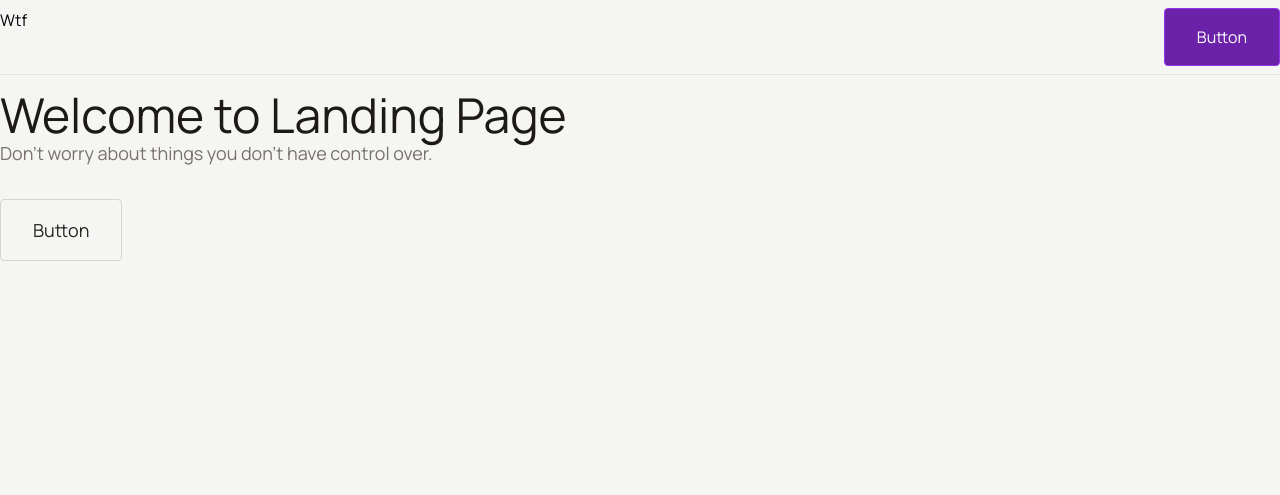
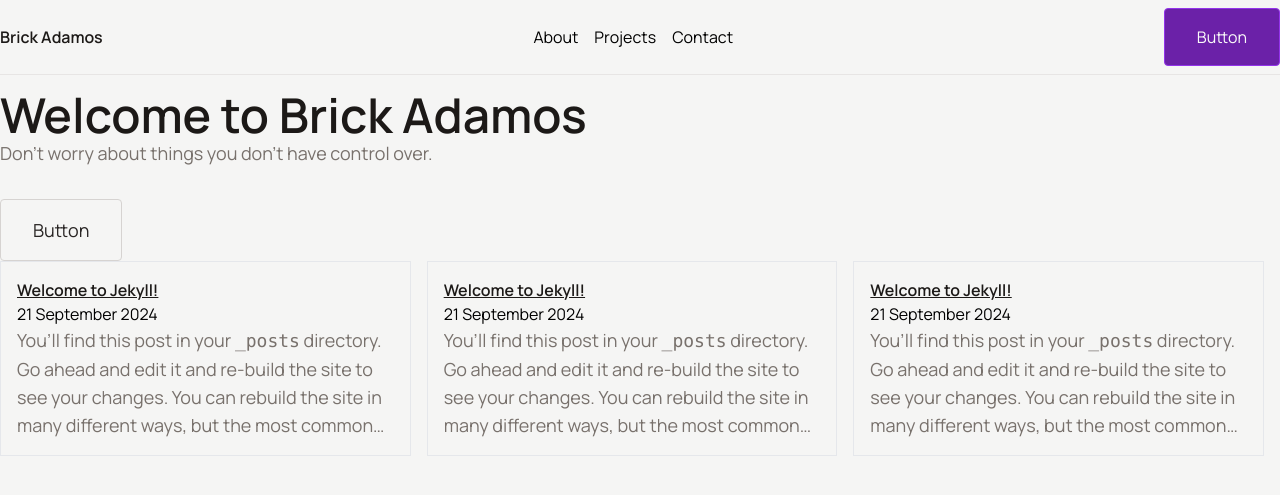
Before and after one commit to blondedbrick/jt-starter, a Jekyll site: the page built from index.markdown, in a window 1280 px wide. Shown: the top 495 px of the page. Built offline with Jekyll 4.4.1, drawn with Linux system fonts in a browser that asks for light colours.

Commit message:
cards, nav bar, moving stuff around

```diff
--- a/_config.yml
+++ b/_config.yml
@@ -18,7 +18,7 @@
 # You can create any custom variable you would like, and they will be accessible
 # in the templates via {{ site.myvariable }}.
 
-title: Wtf
+title: Brick Adamos
 email: adamosbrick@gmail.com
 description: >- # this means to ignore newlines until "baseurl:"
   Write an awesome description for your new site here. You can edit this
--- a/_layouts/default.html
+++ b/_layouts/default.html
@@ -11,13 +11,41 @@
     <body class="flex flex-col items-center">
 
 
-        <nav class="nav-bar content-width flex justify-between">
-        <span>{{ site.title }}</span>
+        <nav class="nav-bar content-width">
+        <h2>
+            {{ site.title }}
+        </h2>
+
+        <ul class="list-none flex flex-row">
+
+        <li class="mx-2 text-base"><a href="#">About</a></li>
+        <li class="mx-2 text-base"><a href="#">Projects</a></li>
+        <li class="mx-2 text-base"><a href="#">Contact</a></li>
+
+        </ul>
+
+
+
         <a href="#" class="btn btn-cta">Button</a>
         </nav>
 
         <main class="content-width my-4">
             {{ content }}
+
+            <div class="flex justify-between">
+            {% for post in site.posts %}
+            <article class="max-w-md mr-4 p-4 border">
+              <h2>
+                <a href="{{ post.url }}" class="underline">
+                  {{ post.title }}
+                </a>
+              </h2>
+              <time datetime="{{ post.date | date: "%m-%d-%Y" }}">{{ post.date | date_to_long_string }}</time>
+              <span class="line-clamp-4">{{ post.content }}</span>
+            </article>
+          {% endfor %}
+        </div>
+
         </main>
         <script src="" async defer></script>
     </body>
--- /dev/null
+++ b/_posts/2024-09-21-welcome-to-jekyll copy 2.markdown
@@ -0,0 +1,29 @@
+---
+layout: post
+title:  "Welcome to Jekyll!"
+date:   2024-09-21 17:46:19 -0500
+categories: jekyll update
+---
+You’ll find this post in your `_posts` directory. Go ahead and edit it and re-build the site to see your changes. You can rebuild the site in many different ways, but the most common way is to run `jekyll serve`, which launches a web server and auto-regenerates your site when a file is updated.
+
+Jekyll requires blog post files to be named according to the following format:
+
+`YEAR-MONTH-DAY-title.MARKUP`
+
+Where `YEAR` is a four-digit number, `MONTH` and `DAY` are both two-digit numbers, and `MARKUP` is the file extension representing the format used in the file. After that, include the necessary front matter. Take a look at the source for this post to get an idea about how it works.
+
+Jekyll also offers powerful support for code snippets:
+
+{% highlight ruby %}
+def print_hi(name)
+  puts "Hi, #{name}"
+end
+print_hi('Tom')
+#=> prints 'Hi, Tom' to STDOUT.
+{% endhighlight %}
+
+Check out the [Jekyll docs][jekyll-docs] for more info on how to get the most out of Jekyll. File all bugs/feature requests at [Jekyll’s GitHub repo][jekyll-gh]. If you have questions, you can ask them on [Jekyll Talk][jekyll-talk].
+
+[jekyll-docs]: https://jekyllrb.com/docs/home
+[jekyll-gh]:   https://github.com/jekyll/jekyll
+[jekyll-talk]: https://talk.jekyllrb.com/
--- /dev/null
+++ b/_posts/2024-09-21-welcome-to-jekyll copy.markdown
@@ -0,0 +1,29 @@
+---
+layout: post
+title:  "Welcome to Jekyll!"
+date:   2024-09-21 17:46:19 -0500
+categories: jekyll update
+---
+You’ll find this post in your `_posts` directory. Go ahead and edit it and re-build the site to see your changes. You can rebuild the site in many different ways, but the most common way is to run `jekyll serve`, which launches a web server and auto-regenerates your site when a file is updated.
+
+Jekyll requires blog post files to be named according to the following format:
+
+`YEAR-MONTH-DAY-title.MARKUP`
+
+Where `YEAR` is a four-digit number, `MONTH` and `DAY` are both two-digit numbers, and `MARKUP` is the file extension representing the format used in the file. After that, include the necessary front matter. Take a look at the source for this post to get an idea about how it works.
+
+Jekyll also offers powerful support for code snippets:
+
+{% highlight ruby %}
+def print_hi(name)
+  puts "Hi, #{name}"
+end
+print_hi('Tom')
+#=> prints 'Hi, Tom' to STDOUT.
+{% endhighlight %}
+
+Check out the [Jekyll docs][jekyll-docs] for more info on how to get the most out of Jekyll. File all bugs/feature requests at [Jekyll’s GitHub repo][jekyll-gh]. If you have questions, you can ask them on [Jekyll Talk][jekyll-talk].
+
+[jekyll-docs]: https://jekyllrb.com/docs/home
+[jekyll-gh]:   https://github.com/jekyll/jekyll
+[jekyll-talk]: https://talk.jekyllrb.com/
--- /dev/null
+++ b/assets/css/components/nav-bar.scss
@@ -0,0 +1,3 @@
+.nav-bar{
+    @apply py-2 border-b border-stone-200 flex justify-between items-center;
+  }
--- a/assets/css/typography.scss
+++ b/assets/css/components/typography.scss
@@ -7,7 +7,7 @@
 }
 
 h1, h2, h3, h4, h5, h6{
-    @apply text-stone-900;
+    @apply text-stone-900 font-semibold;
   }
 
 
--- a/assets/css/main.scss
+++ b/assets/css/main.scss
@@ -3,9 +3,9 @@
 @import "tailwindcss/utilities";
 
 /*Custom Components*/
-@import "buttons.scss";
-@import "nav-bar.scss";
-@import "typography.scss";
+@import "components/buttons.scss";
+@import "components/nav-bar.scss";
+@import "components/typography.scss";
 
 /* Custom Styling */
 
--- a/assets/css/nav-bar.scss
+++ /dev/null
@@ -1,5 +0,0 @@
-.nav-bar{
-
-    @apply py-2 border-b border-stone-200;
-
-  }
--- a/index.markdown
+++ b/index.markdown
@@ -6,7 +6,7 @@
 title: Landing Page
 ---
 
-# Welcome to {{ page.title }}
+# Welcome to {{ site.title }}
 {: .text-5xl}
 
 Don't worry about things you don't have control over.
```
Also changed, not shown: assets/css/components/buttons.scss (renamed from assets/css/buttons.scss), assets/css/tailwind-output.css.
